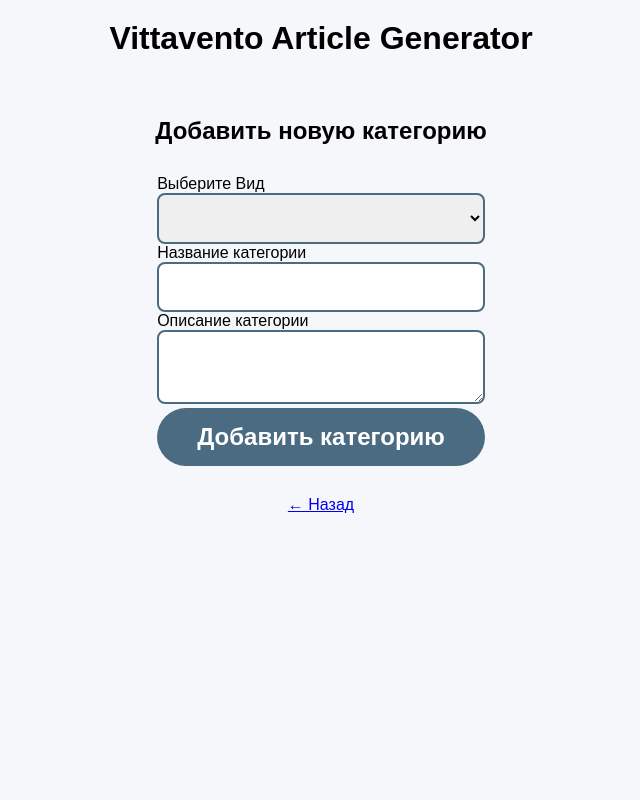
After one commit to Larnaka2002/Vittavento_Article, a Flask app: page /add_category in a window 1280 px wide. The commit adds this page. Shown: the whole page, without its empty margins (319-959 px from the left). Run offline with Flask 3, Linux system fonts and the light colour scheme; lists and menus that the app fills with data are empty.

Commit message:
Fix stable state before adding category logic

```diff
--- a/app/__init__.py
+++ b/app/__init__.py
@@ -29,5 +29,8 @@ def create_app():
     from app.main.routes import main
     app.register_blueprint(main)
 
+    from app import models  # 📌 Обеспечивает регистрацию всех моделей в контексте миграций
+
+
     # Возвращение настроенного приложения
     return app
--- a/app/forms.py
+++ b/app/forms.py
@@ -4,10 +4,11 @@
 from flask_wtf import FlaskForm
 
 # 🔹 Импорт полей формы
-from wtforms import StringField, SubmitField, TextAreaField
+from wtforms import StringField, TextAreaField, SelectField, SubmitField
 
 # 🔹 Импорт валидаторов
 from wtforms.validators import DataRequired
+
 
 # 🔹 Форма для добавления нового Вида изделия
 class ViewForm(FlaskForm):
@@ -24,6 +25,20 @@ class ViewForm(FlaskForm):
 
     submit = SubmitField('Добавить')
 
+
+class CategoryForm(FlaskForm):
+    # Список доступных видов изделия
+    view = SelectField('Выберите Вид', coerce=int, validators=[DataRequired()])
+
+    # Название категории
+    name = StringField('Название категории', validators=[DataRequired()])
+
+    # Описание категории (опционально)
+    description = TextAreaField('Описание категории')
+
+    submit = SubmitField('Добавить категорию')
+
+
 # 🔹 Форма для редактирования Артикула
 class EditArticleForm(FlaskForm):
     description = TextAreaField(
@@ -31,3 +46,9 @@ class EditArticleForm(FlaskForm):
         validators=[DataRequired(message="Поле обязательно для заполнения")]
     )
     submit = SubmitField('Сохранить изменения')
+
+from flask_wtf import FlaskForm
+
+# Простая форма фильтрации вида и категории
+class FilterForm(FlaskForm):
+    pass  # пока пустая, нужна только для {{ form.hidden_tag() }}
--- a/app/main/routes.py
+++ b/app/main/routes.py
@@ -2,9 +2,13 @@
 from flask import Blueprint, render_template, redirect, url_for, flash, request, jsonify
 
 # Импорты проекта
-from app import db
 from app.models import View, Article
 from app.forms import ViewForm, EditArticleForm  # Добавили импорт новой формы
+from app.forms import CategoryForm
+from app.models import Category, View
+from flask import render_template, redirect, url_for, flash, request
+from app import db
+
 
 # 🔹 Создание Blueprint для маршрутов
 main = Blueprint('main', __name__)
@@ -36,11 +40,54 @@ def add_view():
     return render_template('add_view.html', form=form)
 
 
+@main.route('/add_category', methods=['GET', 'POST'])
+def add_category():
+    form = CategoryForm()
+
+    # Заполняем список видов для SelectField
+    form.view.choices = [(v.id, v.name) for v in View.query.order_by(View.name).all()]
+
+    if form.validate_on_submit():
+        # Проверка на дубликат в пределах одного вида
+        existing = Category.query.filter_by(name=form.name.data, view_id=form.view.data).first()
+        if existing:
+            flash('Такая категория уже существует в этом виде!', 'warning')
+        else:
+            category = Category(
+                name=form.name.data,
+                description=form.description.data,
+                view_id=form.view.data
+            )
+            db.session.add(category)
+            db.session.commit()
+            flash('Категория успешно добавлена!', 'success')
+            return redirect(url_for('main.index'))
+
+    return render_template('add_category.html', form=form)
+
+
 # 🔹 Главная страница - список всех Видов изделий
-@main.route('/')
+@main.route('/', methods=['GET', 'POST'])
 def index():
+    from app.forms import FilterForm
+    form = FilterForm()
+
     views = View.query.order_by(View.name).all()
-    return render_template('index.html', views=views)
+    selected_view_id = request.form.get("view")
+
+    categories = []
+    if selected_view_id and selected_view_id != "add_new":
+        try:
+            selected_view_id_int = int(selected_view_id)
+            categories = Category.query.filter_by(view_id=selected_view_id_int).order_by(Category.name).all()
+        except ValueError:
+            categories = []
+
+    return render_template('index.html',
+                           views=views,
+                           categories=categories,
+                           selected_view_id=selected_view_id,
+                           form=form)
 
 
 # --- Маршруты работы с Артикулами ---
--- a/app/static/styles.css
+++ b/app/static/styles.css
@@ -339,3 +339,33 @@ body {
     max-width: 60px;
     height: 60px;
 }
+
+/* ================== Flash и контейнер ================== */
+
+.container {
+    max-width: 800px;
+    margin: 0 auto;
+    padding: 20px;
+}
+
+.flash-list {
+    list-style: none;
+    padding: 0;
+    margin: 10px 0;
+}
+
+.flash {
+    padding: 10px;
+    border-radius: 4px;
+    margin-bottom: 10px;
+    font-weight: bold;
+    color: white;
+}
+
+.flash.success {
+    background-color: #4caf50;
+}
+
+.flash.warning {
+    background-color: #f44336;
+}
--- /dev/null
+++ b/app/templates/add_category.html
@@ -0,0 +1,31 @@
+{% extends "base.html" %}
+
+{% block content %}
+<div class="container">
+    <h2>Добавить новую категорию</h2>
+    <form method="POST">
+        {{ form.hidden_tag() }}
+
+        <div class="form-group">
+            {{ form.view.label }}<br>
+            {{ form.view(class_="pretty-input") }}
+        </div>
+
+        <div class="form-group">
+            {{ form.name.label }}<br>
+            {{ form.name(class_="pretty-input") }}
+        </div>
+
+        <div class="form-group">
+            {{ form.description.label }}<br>
+            {{ form.description(class_="pretty-input") }}
+        </div>
+
+        <div class="form-group">
+            {{ form.submit(class_="start-button") }}
+        </div>
+    </form>
+
+    <a href="{{ url_for('main.index') }}">← Назад</a>
+</div>
+{% endblock %}
--- /dev/null
+++ b/app/templates/base.html
@@ -0,0 +1,34 @@
+<!DOCTYPE html>
+<html lang="ru">
+<head>
+    <meta charset="UTF-8">
+    <meta name="viewport" content="width=device-width, initial-scale=1">
+    <title>{% block title %}Vittavento Article Generator{% endblock %}</title>
+    <link rel="stylesheet" href="{{ url_for('static', filename='styles.css') }}">
+</head>
+<body>
+    <div class="main-wrapper">
+        <header>
+            <h1 style="text-align: center; margin: 20px 0;">Vittavento Article Generator</h1>
+        </header>
+
+        <!-- Flash-сообщения -->
+        <div class="flashes">
+            {% with messages = get_flashed_messages(with_categories=true) %}
+              {% if messages %}
+                <ul class="flash-list">
+                  {% for category, message in messages %}
+                    <li class="flash {{ category }}">{{ message }}</li>
+                  {% endfor %}
+                </ul>
+              {% endif %}
+            {% endwith %}
+        </div>
+
+        <!-- Основное содержимое страницы -->
+        <div class="container">
+            {% block content %}{% endblock %}
+        </div>
+    </div>
+</body>
+</html>
```
Also changed, not shown: app/models.py (+22 -0 lines), app/templates/index.html (+22 -6 lines), migrations/versions/321441e37eaa_добавлена_модель_article.py (deleted, +0 -34 lines), migrations/versions/60405ea2c1c2_initial.py (deleted, +0 -34 lines), migrations/versions/d6651662bba6_initial_migration_with_view_and_category.py (added, +52 -0 lines).
